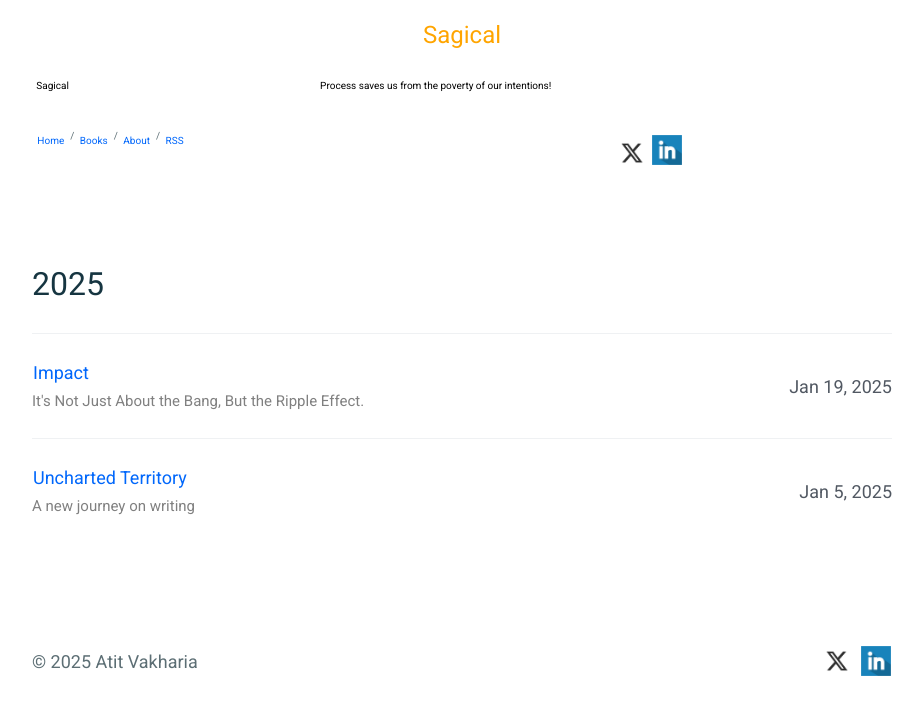
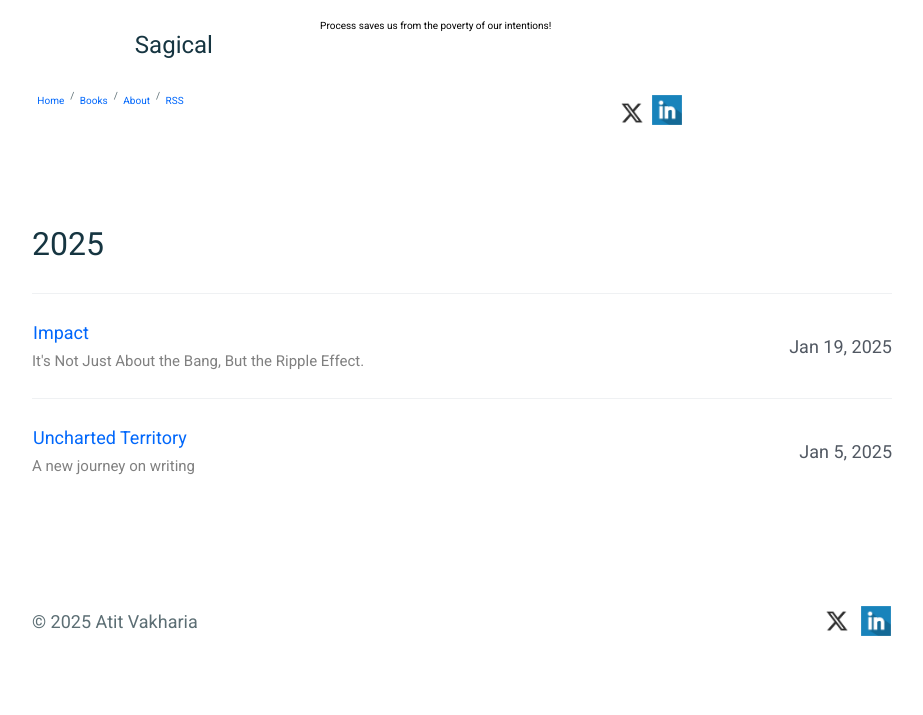
Before and after one commit to mkchoi212/paper-jekyll-theme, a Jekyll site: the page built from index.html, in a window 1280 px wide. Shown: the top 715 px of the page, without its empty margins (178-1101 px from the left). Built offline with Jekyll 4.4.1, drawn with Linux system fonts in a browser that asks for light colours.

Commit message:
Update header.html

```diff
--- a/_includes/header.html
+++ b/_includes/header.html
@@ -1,12 +1,9 @@
 <header class="c-page__header">
-  <div style="display: flex; position: relative; width: 100%; height: 50px; margin: auto;">
-    <h1 style="display: flex; margin: auto; color: orange;">{{ site.title }}</h1>
-  </div>
-  <div style="display: flex; flex-direction: row; justify-content: space-around; flex-wrap: wrap; height: 50px;">
-    <div style="display: flex; height: 150px; width: 32%; margin-top: 20px;">
-      {{ site.title }}
+  <div style="display: flex; flex-direction: row; justify-content: space-around; flex-wrap: wrap; height: 50px; margin-top: 10px;">
+    <div style="display: flex; width: 32%;">
+      <h1 style="display: flex; margin: auto; color: navyblue;">{{ site.title }}</h1>
     </div>
-    <div style="display: flex; position: relative; height: 150px; width: 66%; margin-top: 20px; overflow-wrap: normal;">
+    <div style="display: flex; position: relative; width: 66%; overflow-wrap: normal;">
       Process saves us from the poverty of our intentions!
     </div>
   </div>
```
